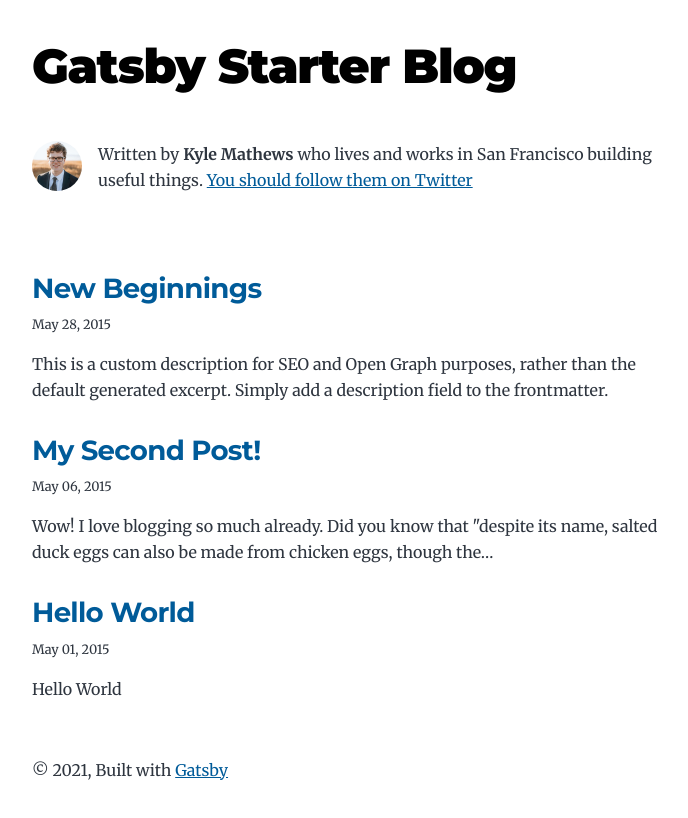
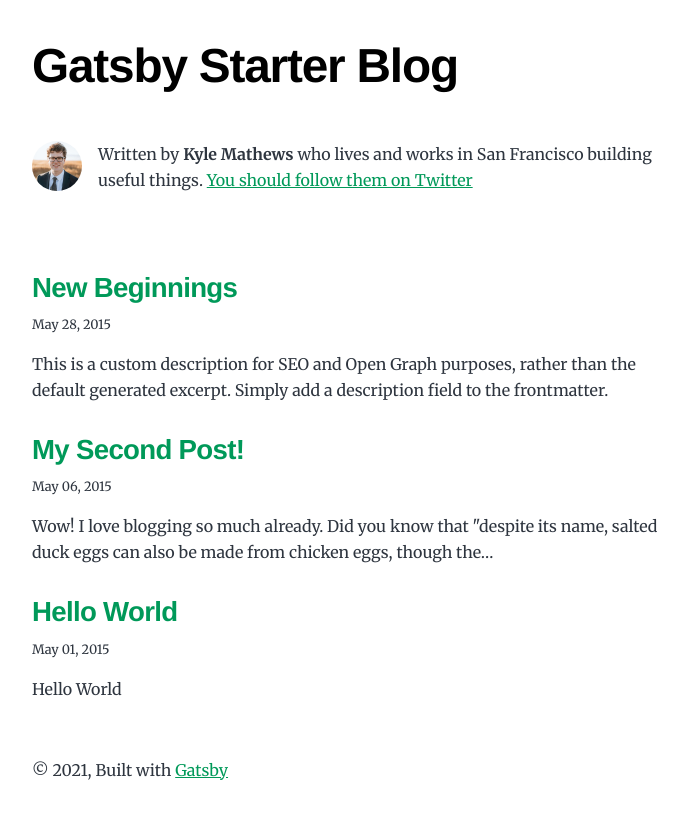
Before and after one commit to raymon-zhang/gatsby-starter-blog, a Gatsby site: page / in a window 1280 px wide. Shown: the whole page, without its empty margins (292-980 px from the left). Built offline with nearby package versions, Linux system fonts and the light colour scheme; Gatsby itself is replaced by a stand-in of ours.

Commit message:
update styles

```diff
--- a/src/style.css
+++ b/src/style.css
@@ -27,7 +27,7 @@
   --spacing-20: 5rem;
   --spacing-24: 6rem;
   --spacing-32: 8rem;
-  --fontFamily-sans: Montserrat, system-ui, -apple-system, BlinkMacSystemFont,
+  --fontFamily-sans: Helvetica, system-ui, -apple-system, BlinkMacSystemFont,
     "Segoe UI", Roboto, "Helvetica Neue", Arial, "Noto Sans", sans-serif,
     "Apple Color Emoji", "Segoe UI Emoji", "Segoe UI Symbol", "Noto Color Emoji";
   --fontFamily-serif: "Merriweather", "Georgia", Cambria, "Times New Roman",
@@ -54,7 +54,7 @@
   --fontSize-5: 2.074rem;
   --fontSize-6: 2.488rem;
   --fontSize-7: 2.986rem;
-  --color-primary: #005b99;
+  --color-primary: #009959;
   --color-text: #2e353f;
   --color-text-light: #4f5969;
   --color-heading: #1a202c;
```
